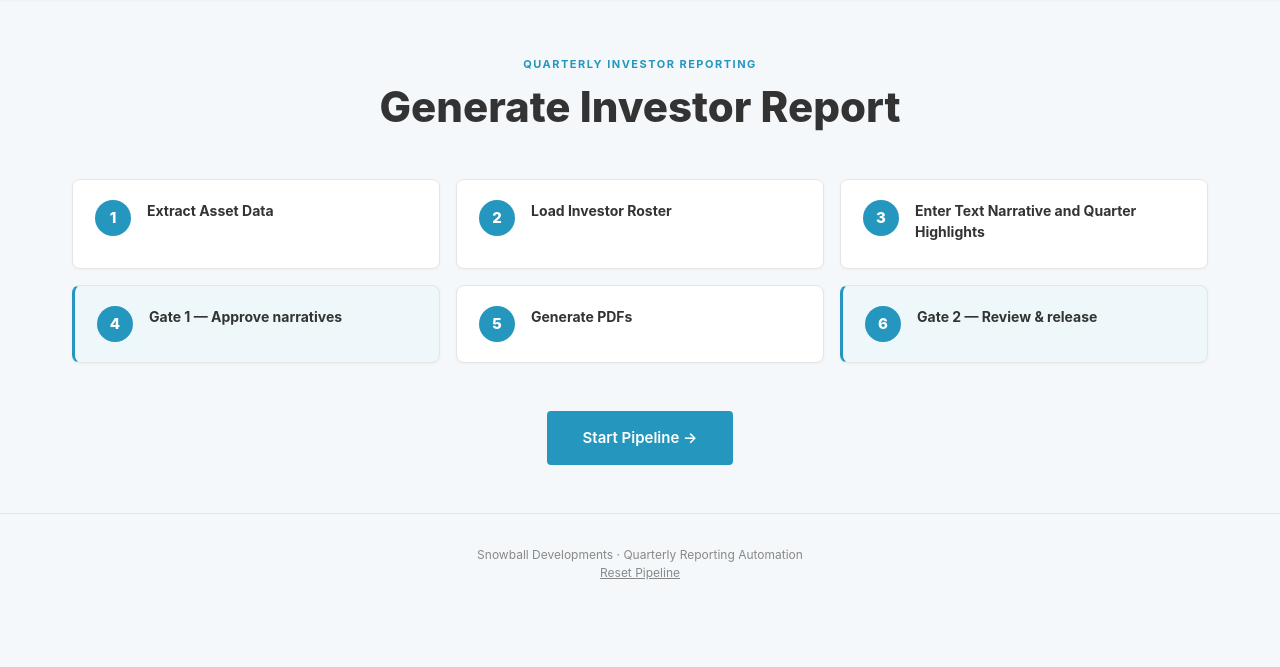
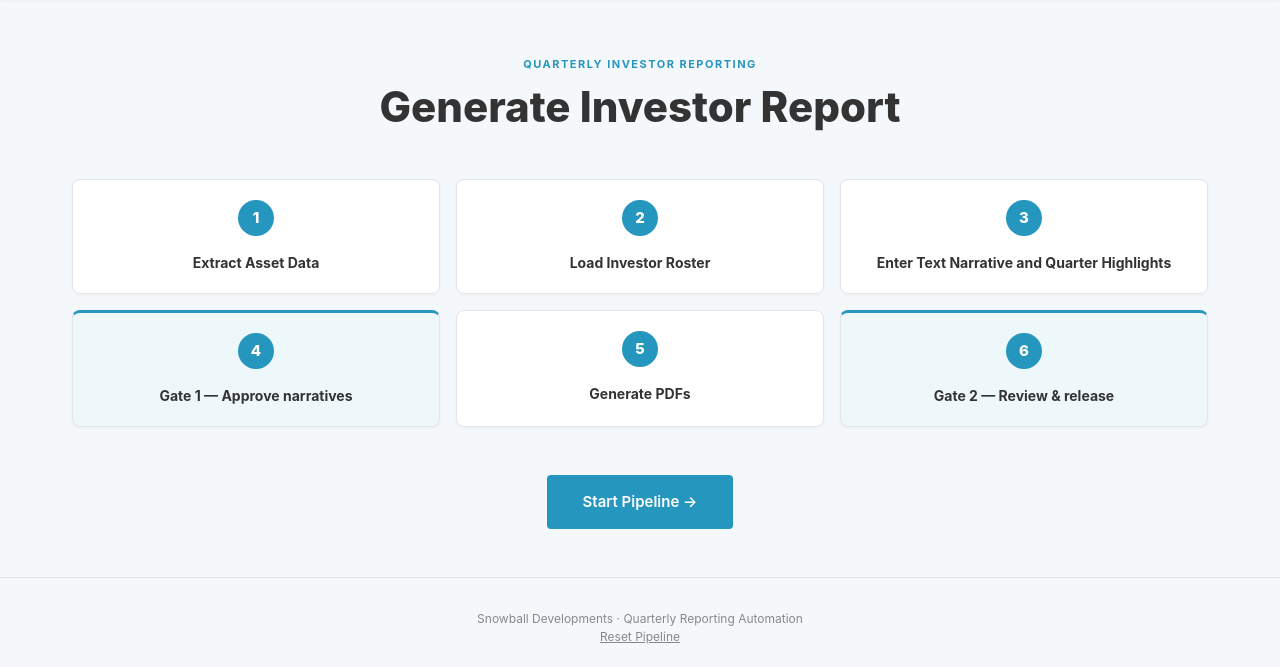
Before and after one commit to akim777-cyb/snowball-reporting, a Python web app: template templates/landing.html in a window 1280 px wide. Shown: the part 81-748 px from the top of the page. Run offline with Jinja, Linux system fonts and the light colour scheme; the template is opened without the code that fills it, so the values that code supplies are empty.

Commit message:
Center pipeline card titles under number bubbles

```diff
--- a/static/style.css
+++ b/static/style.css
@@ -221,13 +221,15 @@ a:hover { color: var(--snowball-blue-dark); }
     border: 1px solid var(--gray-200);
     border-radius: 8px;
     padding: 20px 22px;
-    text-align: left;
+    text-align: center;
     display: flex;
+    flex-direction: column;
+    align-items: center;
     gap: 16px;
     box-shadow: var(--shadow-sm);
 }
 .pipeline-gate {
-    border-left: 3px solid var(--snowball-blue);
+    border-top: 3px solid var(--snowball-blue);
     background: var(--snowball-blue-pale);
 }
 .pipeline-num {
@@ -253,7 +255,7 @@ a:hover { color: var(--snowball-blue-dark); }
     font-size: 14px;
     font-weight: 700;
     color: var(--gray-900);
-    margin-bottom: 6px;
+    margin-bottom: 0;
 }
 .pipeline-body p {
     font-size: 13px;
```
